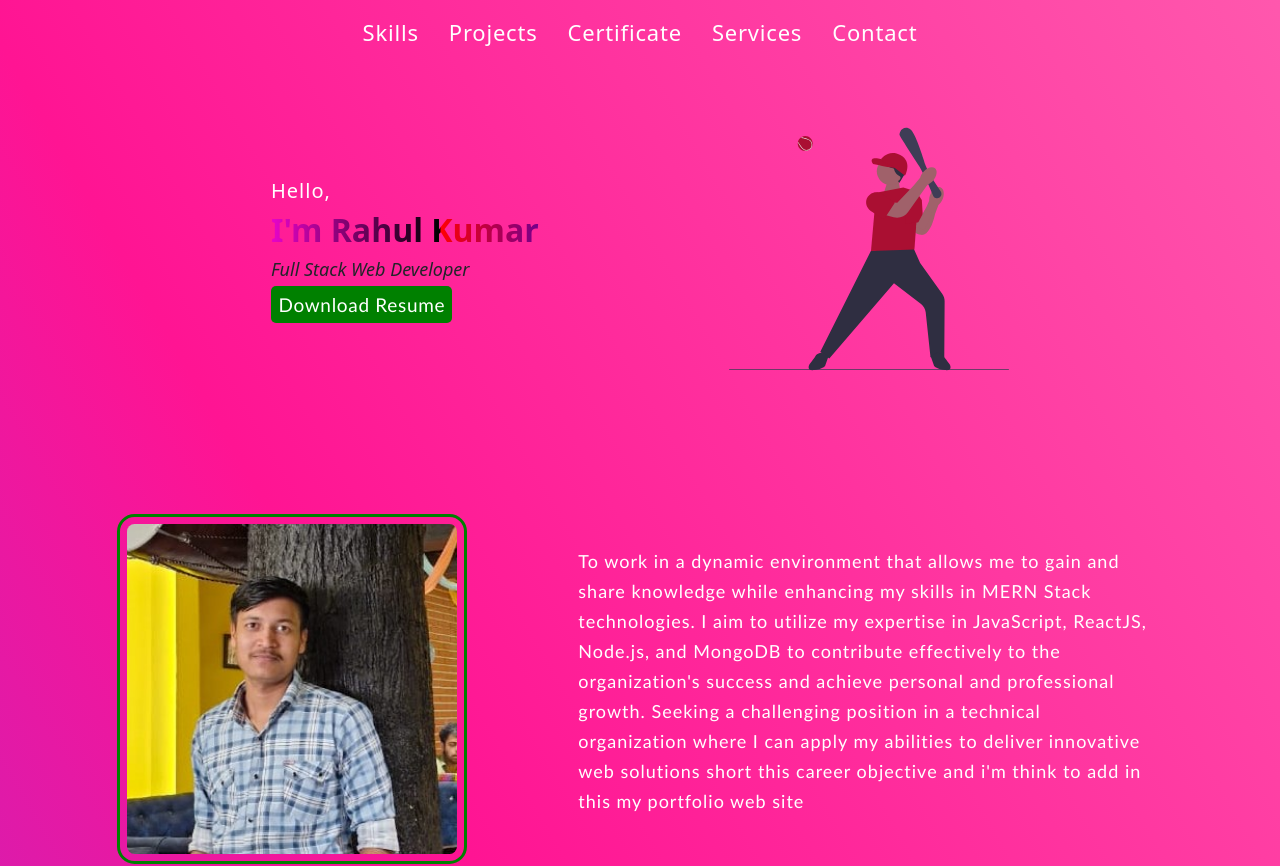
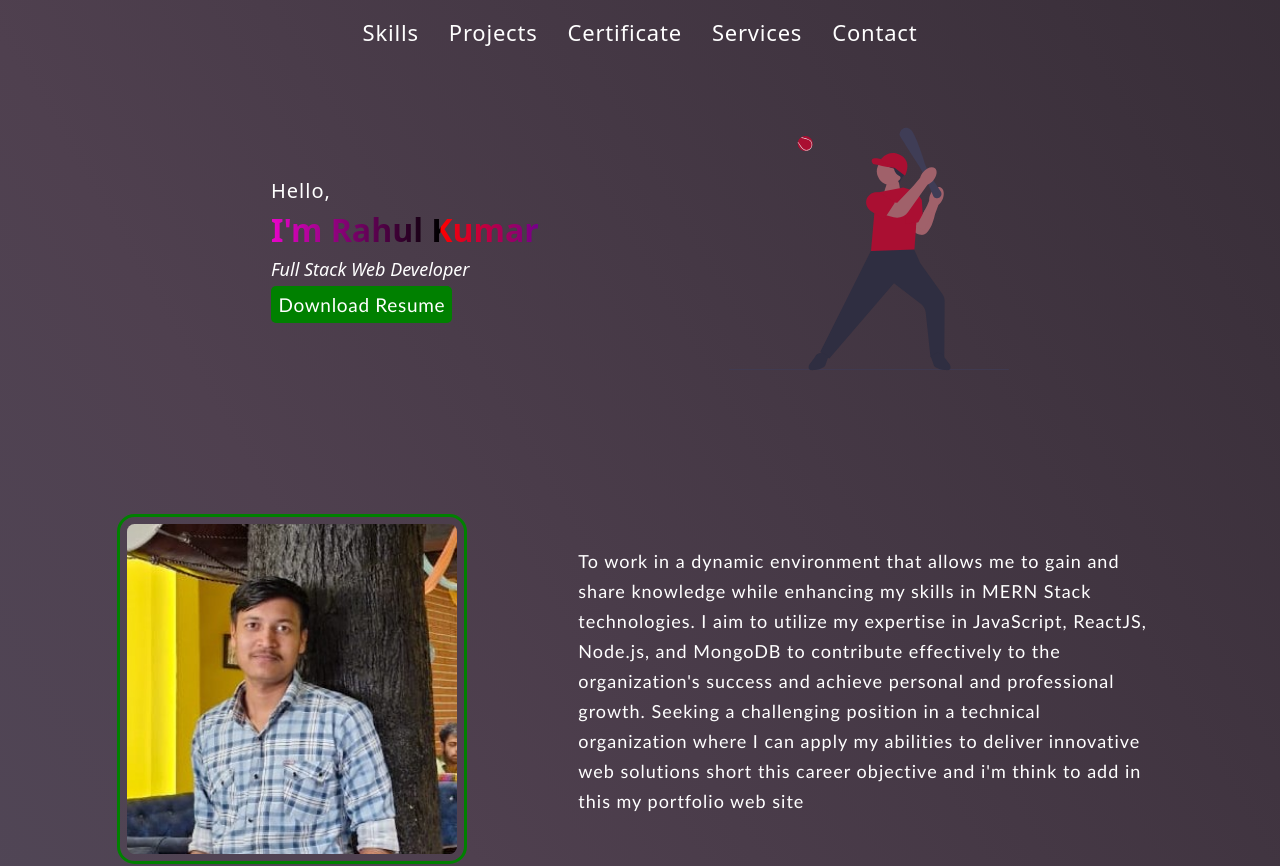
Before and after one commit to RahulkrWD/portfolio, a React (Create React App) app in the folder frontend/: page /homepage in a window 1280 px wide. Shown: the top 866 px of the page. Built offline with nearby package versions, Linux system fonts and the light colour scheme.

Commit message:
body background color change

```diff
--- a/frontend/src/index.css
+++ b/frontend/src/index.css
@@ -14,19 +14,20 @@
 
 body {
   background: linear-gradient(60deg,
-  #ff0f0f,
-  #ff7b00,
-  #ffd700,
-  #32cd32,
-  #1e90ff,
-  #4a00e8,
-  #8a2be2,
-  #ff1493,
-  #ff69b4,
-  #9400d3
+  #4b4a4a,
+  #393837,
+  #3f3f33,
+  #293829,
+  #384f4f,
+  #504040,
+  #535365,
+  #4f404f,
+  #322932,
+  #232331
 );
   background-size: 400% 400%;
   animation: gradientAnimation 5s ease infinite;
+  color: white;
 }
 
 @keyframes gradientAnimation {
@@ -131,8 +132,8 @@ body::-webkit-scrollbar {
 
 .section {
   opacity: 0;
-  transform: scale(0.2);
-  transition: opacity 1s ease-in-out, transform 0.3s ease-in-out;
+  transform: scale(0.7);
+  transition: opacity 1s ease-in-out, transform 0.5s ease-in-out;
 }
 
 .section.animate {
--- a/frontend/src/page/Homepage/Skills.js
+++ b/frontend/src/page/Homepage/Skills.js
@@ -14,7 +14,7 @@ const TAGS = [
   "Redux Toolkit",
   "Core Java",
   "Oracle Database",
-  "SQL/MySQL"
+  "SQL/MySQL",
 ];
 const DURATION = 15000;
 const ROWS = 5;
@@ -70,7 +70,6 @@ const Skills = () => {
   }, []);
 
   return (
-
     <div id="skills">
       <h2 className="skills_heading">Skills</h2>
       <div className={styles.apps}>
@@ -80,7 +79,6 @@ const Skills = () => {
         </div>
       </div>
     </div>
-
   );
 };
 
```
Lines whose indentation alone changed are shown as unchanged.
